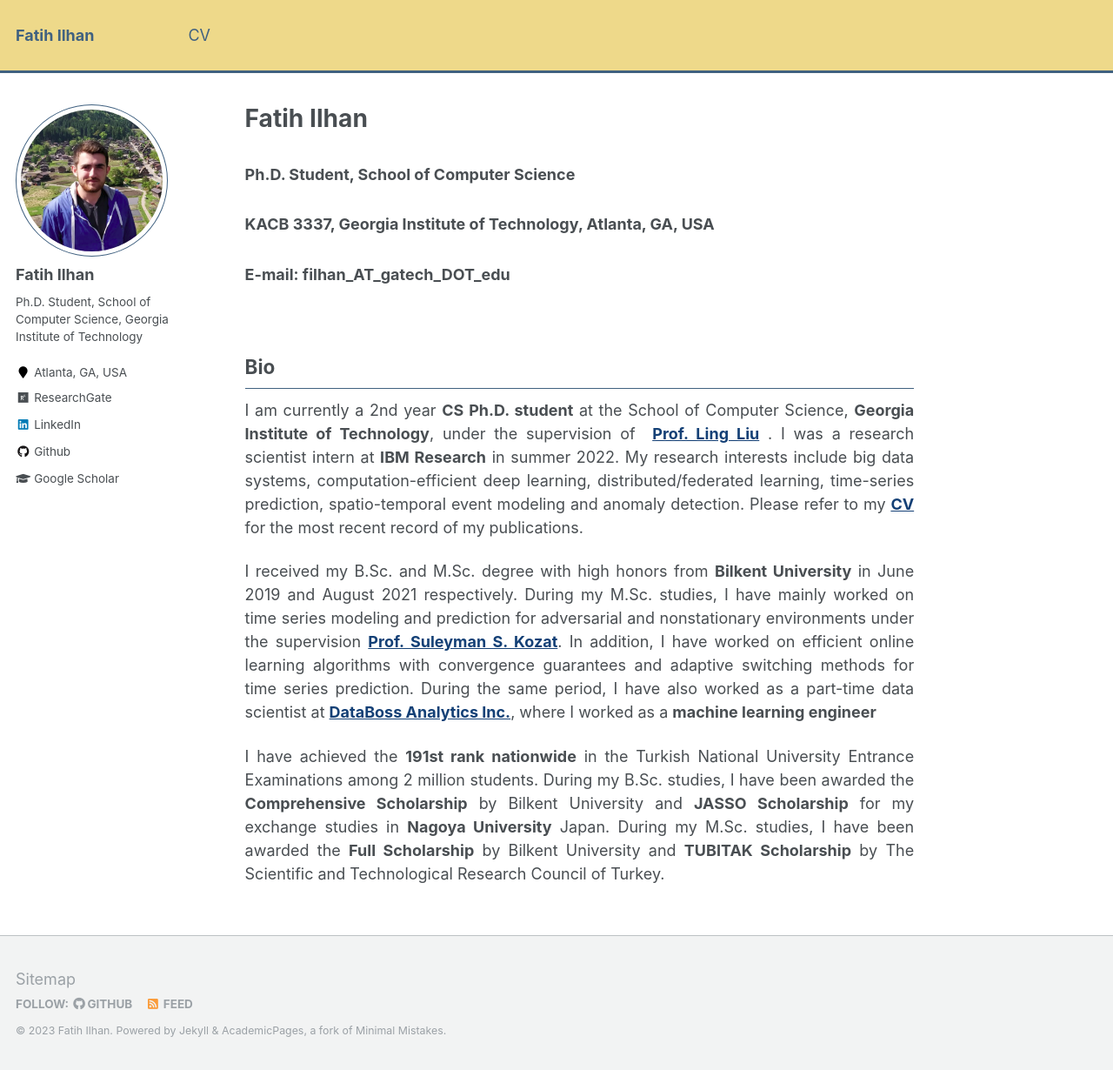
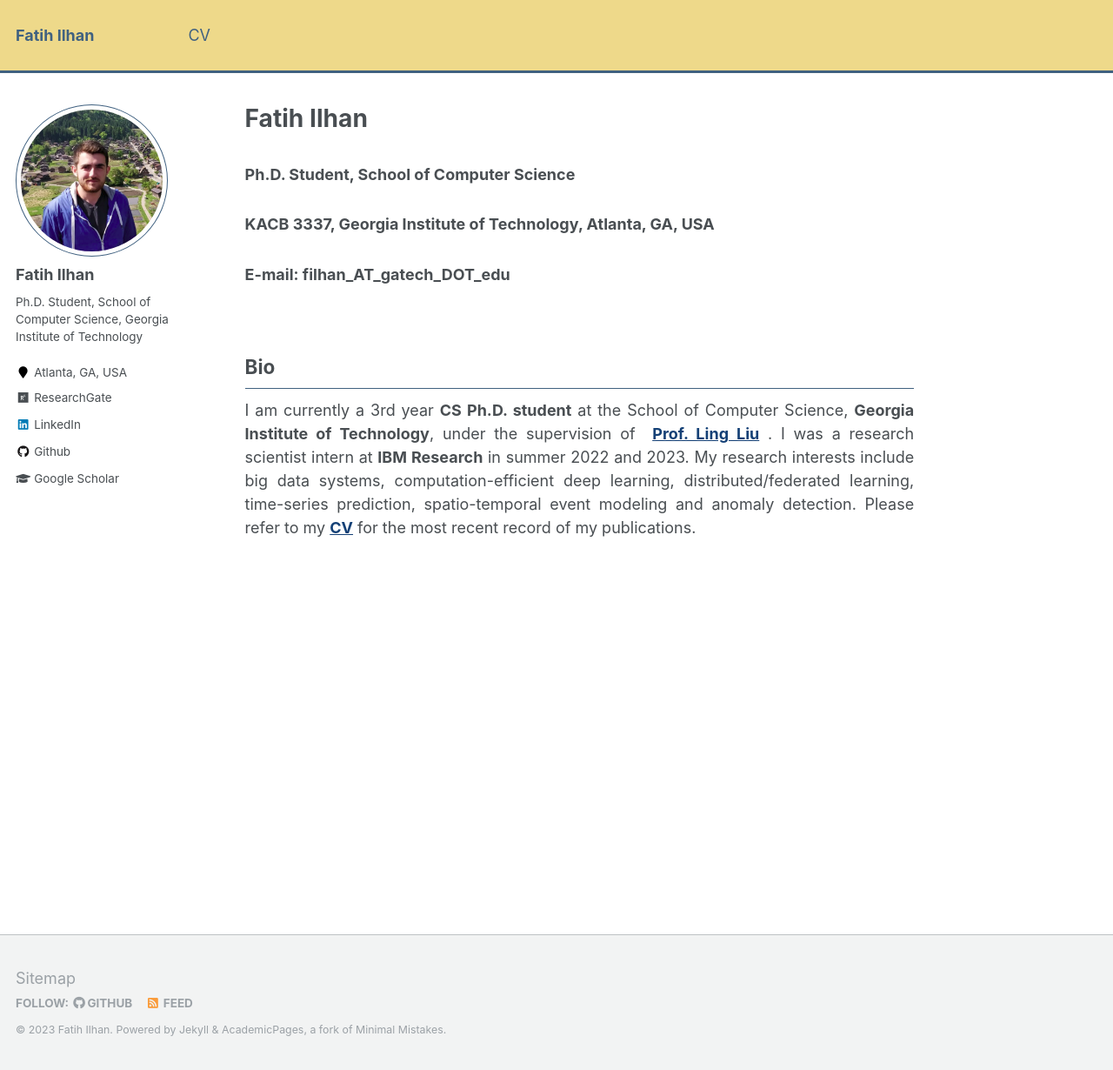
Before and after one commit to fatih-ilhan/fatih-ilhan.github.io, a Jekyll site: the page built from _pages/about.md, in a window 1280 px wide and 1230 px high. Shown: the whole window at 87% size. Built offline with Jekyll 4.4.1, drawn with Linux system fonts in a browser that asks for light colours.

Commit message:
cv update 26 may 2023

```diff
--- a/_pages/about.md
+++ b/_pages/about.md
@@ -19,8 +19,4 @@
 
 ## Bio
 
-<div style="text-align: justify"><p>I am currently a 2nd year <b>CS Ph.D. student</b> at the School of Computer Science, <b>Georgia Institute of Technology</b>, under the supervision of  <a href="https://www.cc.gatech.edu/~lingliu/"><b>Prof. Ling Liu</b></a> . I was a research scientist intern at <b>IBM Research</b> in summer 2022. My research interests include big data systems, computation-efficient deep learning, distributed/federated learning, time-series prediction, spatio-temporal event modeling and anomaly detection. Please refer to my <a href="http://fatih-ilhan.github.io/files/cv.pdf"><b>CV</b></a> for the most recent record of my publications.</p></div>
-
-<div style="text-align: justify"><p>I received my B.Sc. and M.Sc. degree with high honors from <b>Bilkent University</b> in June 2019 and August 2021 respectively. During my M.Sc. studies, I have mainly worked on time series modeling and prediction for adversarial and nonstationary environments under the supervision <a href="http://kilyos.ee.bilkent.edu.tr/~kozat/"><b>Prof. Suleyman S. Kozat</b></a>. In addition, I have worked on efficient online learning algorithms with convergence guarantees and adaptive switching methods for time series prediction. During the same period, I have also worked as a part-time data scientist at <a href="http://data-boss.com.tr/"><b>DataBoss Analytics Inc.</b></a>, where I worked as a <b>machine learning engineer</b></p></div>
-
-<div style="text-align: justify"><p>I have achieved the <b>191st rank nationwide</b> in the Turkish National University Entrance Examinations among 2 million students. During my B.Sc. studies, I have been awarded the <b>Comprehensive Scholarship</b> by Bilkent University and <b>JASSO Scholarship</b> for my exchange studies in <b>Nagoya University</b> Japan. During my M.Sc. studies, I have been awarded the <b>Full Scholarship</b> by Bilkent University and <b>TUBITAK Scholarship</b> by The Scientific and Technological Research Council of Turkey.</p></div>
+<div style="text-align: justify"><p>I am currently a 3rd year <b>CS Ph.D. student</b> at the School of Computer Science, <b>Georgia Institute of Technology</b>, under the supervision of  <a href="https://www.cc.gatech.edu/~lingliu/"><b>Prof. Ling Liu</b></a> . I was a research scientist intern at <b>IBM Research</b> in summer 2022 and 2023. My research interests include big data systems, computation-efficient deep learning, distributed/federated learning, time-series prediction, spatio-temporal event modeling and anomaly detection. Please refer to my <a href="http://fatih-ilhan.github.io/files/cv.pdf"><b>CV</b></a> for the most recent record of my publications.</p></div>
```
Also changed, not shown: 1 other file.
